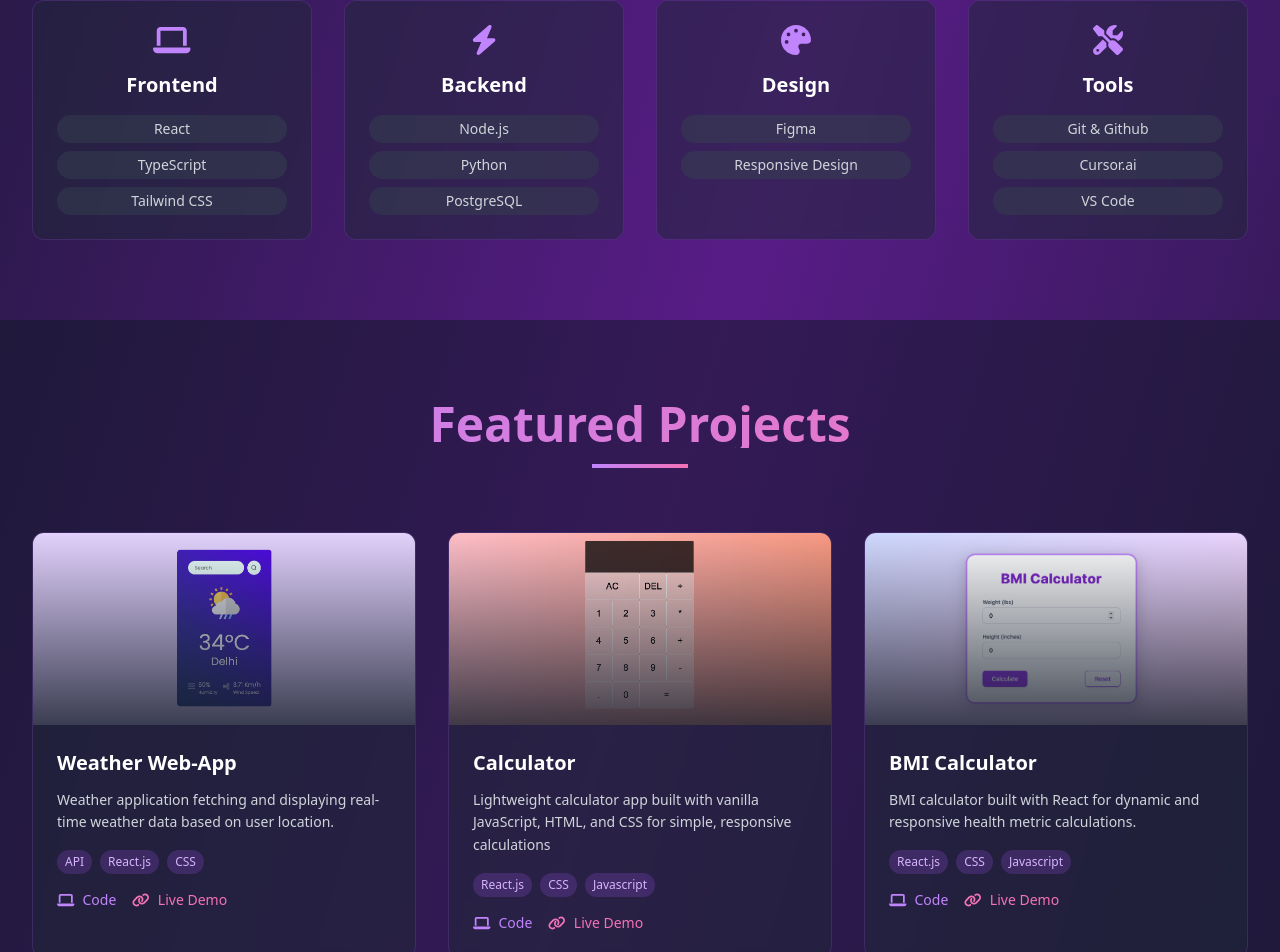
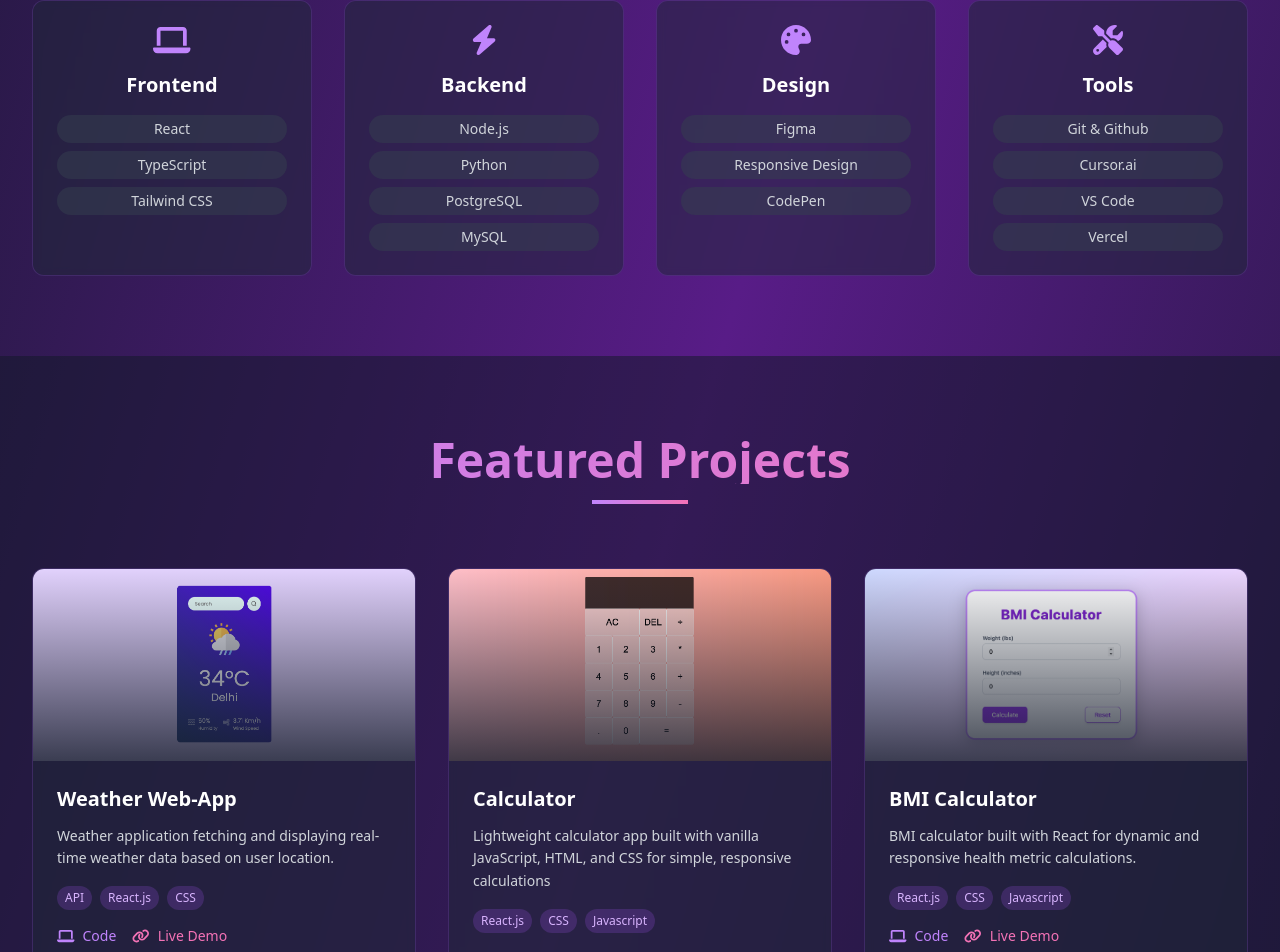
Before and after one commit to chiyaw/Portfolio, a React (Vite) app: page / in a window 1280 px wide. Shown: the part 1568-2520 px from the top of the page. Built offline with nearby package versions, Linux system fonts and the light colour scheme.

Commit message:
new skill added

```diff
--- a/src/Portfolio.jsx
+++ b/src/Portfolio.jsx
@@ -125,9 +125,9 @@ const Portfolio = () => {
 
   const skills = [
     { name: "Frontend", icon: faLaptop, items: ["React", "TypeScript", "Tailwind CSS"] },
-    { name: "Backend", icon: faBolt, items: ["Node.js", "Python", "PostgreSQL"] },
-    { name: "Design", icon: faPalette, items: ["Figma", "Responsive Design"] },
-    { name: "Tools", icon: faScrewdriverWrench, items: ["Git & Github", "Cursor.ai", "VS Code"] }
+    { name: "Backend", icon: faBolt, items: ["Node.js", "Python", "PostgreSQL", "MySQL"] },
+    { name: "Design", icon: faPalette, items: ["Figma", "Responsive Design", "CodePen"] },
+    { name: "Tools", icon: faScrewdriverWrench, items: ["Git & Github", "Cursor.ai", "VS Code", "Vercel"] }
   ];
 
   return (
```
